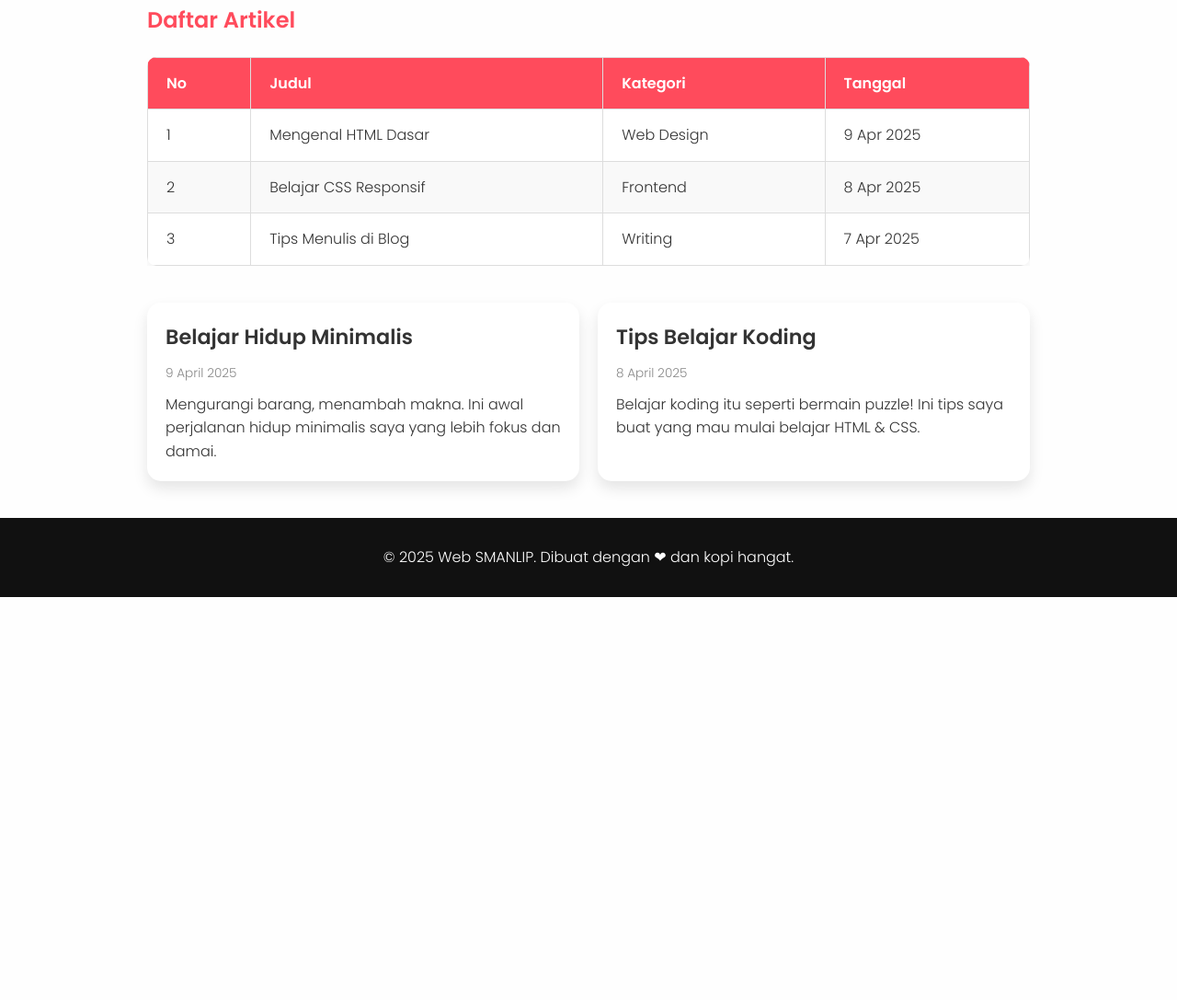
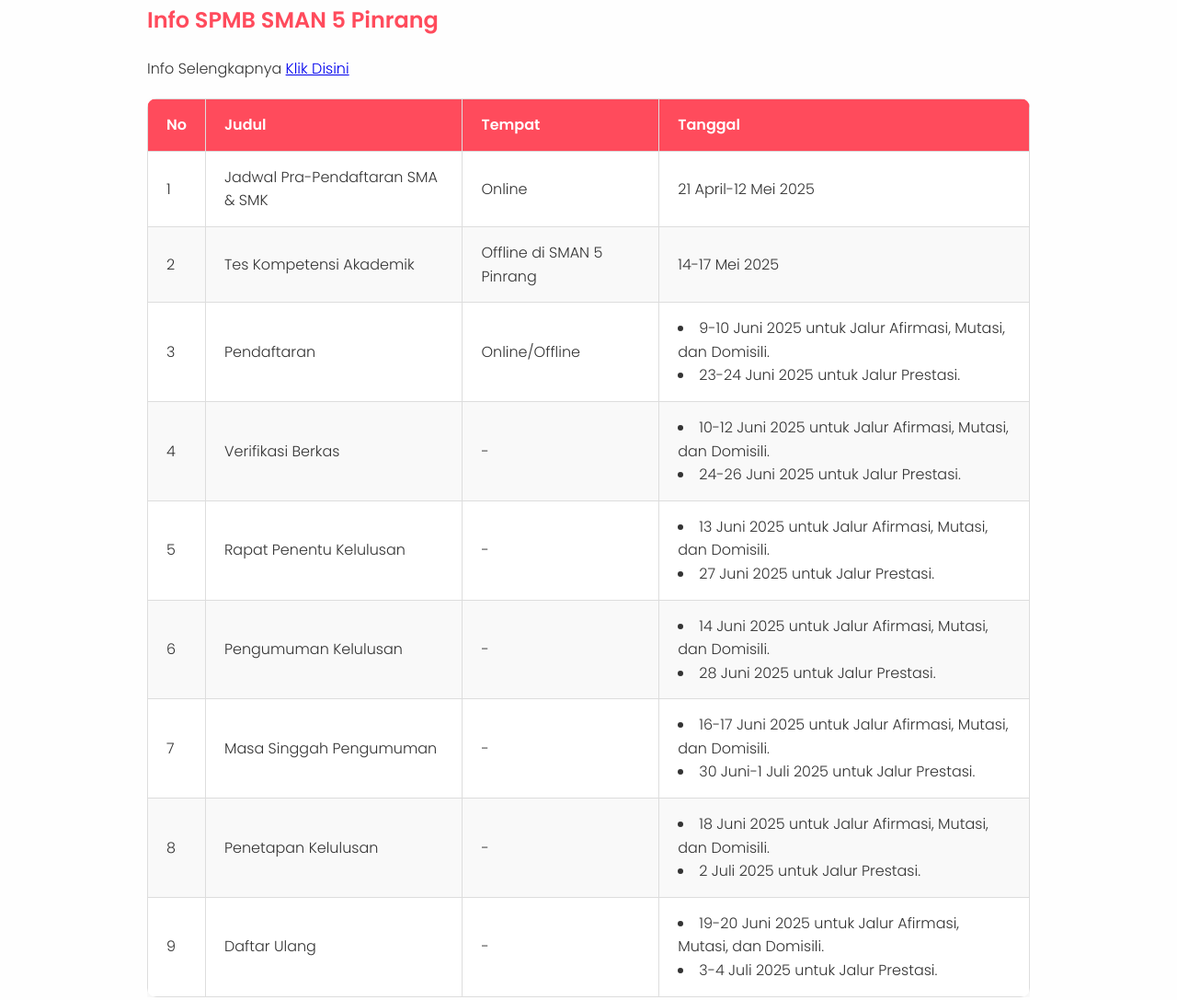
Before and after one commit to AL-Hikmal/web-sekolah, a plain HTML site: page index.html in a window 1280 px wide. Shown: the part 892-1979 px from the top of the page at 92% size. Before the commit the page ends 1541 px from the top, so only its background shows below. Drawn offline with Linux system fonts and the light colour scheme.

Commit message:
Add files via upload

```diff
--- a/index.html
+++ b/index.html
@@ -84,35 +84,93 @@
        TABEL ARTIKEL
   ========================== -->
   <section class="container">
-    <h2 style="margin-bottom: 20px; color: #ff4b5c;">Daftar Artikel</h2>
+    <h2 style="margin-bottom: 20px; color: #ff4b5c;">Info SPMB SMAN 5 Pinrang</h2>
+    <p>Info Selengkapnya <a href="https://chat.whatsapp.com/JcOnmCvaM7XKlhF8Nsx2p4" target="_blank">Klik Disini</a></p>
     <div class="table-wrapper">
       <table>
         <thead>
           <tr>
             <th>No</th>
             <th>Judul</th>
-            <th>Kategori</th>
+            <th>Tempat</th>
             <th>Tanggal</th>
           </tr>
         </thead>
         <tbody>
           <tr>
             <td>1</td>
-            <td>Mengenal HTML Dasar</td>
-            <td>Web Design</td>
-            <td>9 Apr 2025</td>
+            <td>Jadwal Pra-Pendaftaran SMA & SMK</td>
+            <td>Online</td>
+            <td>21 April-12 Mei 2025</td>
           </tr>
           <tr>
             <td>2</td>
-            <td>Belajar CSS Responsif</td>
-            <td>Frontend</td>
-            <td>8 Apr 2025</td>
+            <td>Tes Kompetensi Akademik</td>
+            <td>Offline di SMAN 5 Pinrang</td>
+            <td>14-17 Mei 2025</td>
           </tr>
           <tr>
             <td>3</td>
-            <td>Tips Menulis di Blog</td>
-            <td>Writing</td>
-            <td>7 Apr 2025</td>
+            <td>Pendaftaran</td>
+            <td>Online/Offline</td>
+            <td>
+              <li>9-10 Juni 2025 untuk Jalur Afirmasi, Mutasi, dan Domisili.</li>
+              <li>23-24 Juni 2025 untuk Jalur Prestasi.</li>
+            </td>
+          </tr>
+          <tr>
+            <td>4</td>
+            <td>Verifikasi Berkas</td>
+            <td>-</td>
+            <td>
+              <li>10-12 Juni 2025 untuk Jalur Afirmasi, Mutasi, dan Domisili.</li>
+              <li>24-26 Juni 2025 untuk Jalur Prestasi.</li>
+            </td>
+          <tr>
+            <td>5</td>
+            <td>Rapat Penentu Kelulusan</td>
+            <td>-</td>
+            <td>
+              <li>13 Juni 2025 untuk Jalur Afirmasi, Mutasi, dan Domisili.</li>
+              <li>27 Juni 2025 untuk Jalur Prestasi.</li>
+            </td>
+          </tr>
+          <tr>
+            <td>6</td>
+            <td>Pengumuman Kelulusan</td>
+            <td>-</td>
+            <td>
+              <li>14 Juni 2025 untuk Jalur Afirmasi, Mutasi, dan Domisili.</li>
+              <li>28 Juni 2025 untuk Jalur Prestasi.</li>
+            </td>
+          </tr>
+          <tr>
+            <td>7</td>
+            <td>Masa Singgah Pengumuman</td>
+            <td>-</td>
+            <td>
+              <li>16-17 Juni 2025 untuk Jalur Afirmasi, Mutasi, dan Domisili.</li>
+              <li>30 Juni-1 Juli 2025 untuk Jalur Prestasi.</li>
+            </td>
+          </tr>
+          <tr>
+            <td>8</td>
+            <td>Penetapan Kelulusan</td>
+            <td>-</td>
+            <td>
+              <li>18 Juni 2025 untuk Jalur Afirmasi, Mutasi, dan Domisili.</li>
+              <li>2 Juli 2025 untuk Jalur Prestasi.</li>
+            </td>
+          </tr>
+          <tr>
+            <td>9</td>
+            <td>Daftar Ulang</td>
+            <td>-</td>
+            <td>
+              <li>19-20 Juni 2025 untuk Jalur Afirmasi, Mutasi, dan Domisili.</li>
+              <li>3-4 Juli 2025 untuk Jalur Prestasi.</li>
+            </td>
+          </tr>
           </tr>
         </tbody>
       </table>
```
